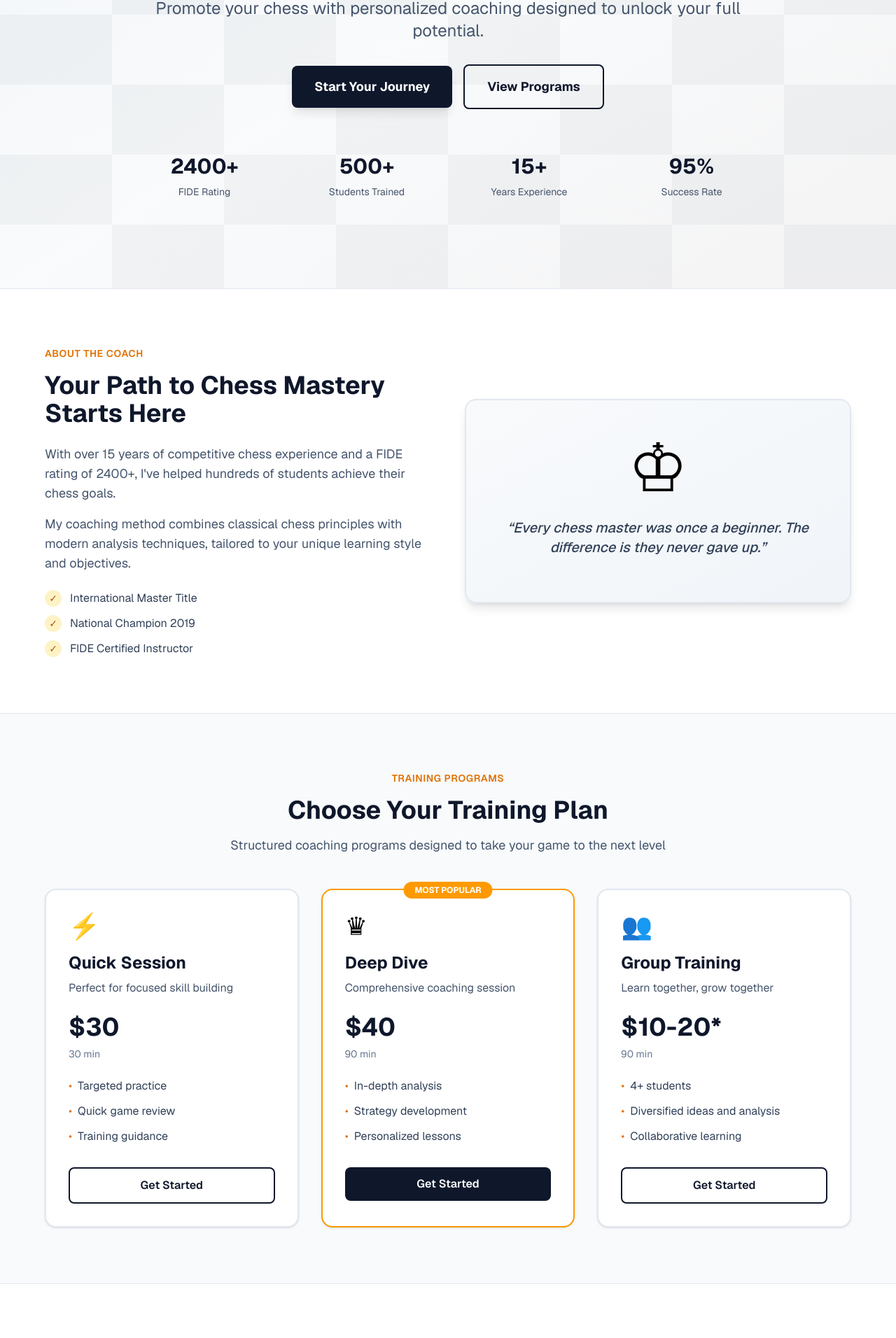
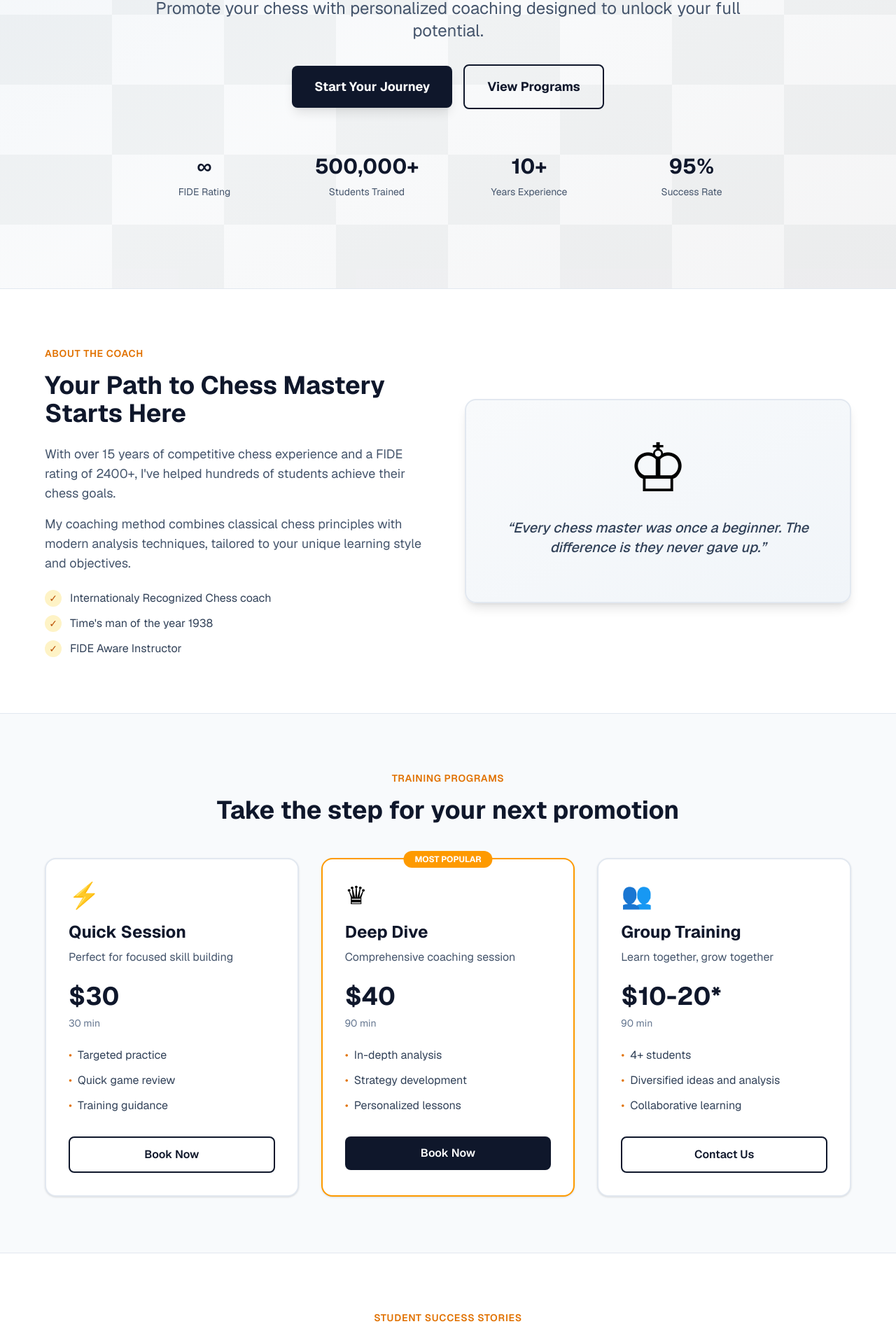
Before and after one commit to bezalel6/pawn-to-queen, a Next.js app: page / in a window 1280 px wide. Shown: the part 379-2291 px from the top of the page at 70% size. Built offline with nearby package versions, Linux system fonts and the light colour scheme.

Commit message:
Enhance ProgramCard component: support dynamic CTA text and link, update price type, and improve data structure for programs

```diff
--- a/src/components/landing/ProgramCard.tsx
+++ b/src/components/landing/ProgramCard.tsx
@@ -2,11 +2,13 @@ interface ProgramCardProps {
   icon: string;
   title: string;
   description: string;
-  price: number;
+  price: number | string;
   duration?: string;
   features: readonly string[];
   highlighted?: boolean;
   badge?: string;
+  ctaText?: string;
+  ctaLink?: string;
 }
 
 export default function ProgramCard({
@@ -18,6 +20,8 @@ export default function ProgramCard({
   features,
   highlighted = false,
   badge,
+  ctaText = "Get Started",
+  ctaLink = "#contact",
 }: ProgramCardProps) {
   return (
     <div
@@ -48,14 +52,14 @@ export default function ProgramCard({
         ))}
       </ul>
       <a
-        href="#contact"
+        href={ctaLink}
         className={`block w-full rounded-lg py-3 text-center font-semibold transition-all ${
           highlighted
             ? "bg-slate-900 text-white hover:bg-slate-800"
             : "border-2 border-slate-900 text-slate-900 hover:bg-slate-900 hover:text-white"
         }`}
       >
-        Get Started
+        {ctaText}
       </a>
     </div>
   );
--- a/src/components/landing/sections/Programs.tsx
+++ b/src/components/landing/sections/Programs.tsx
@@ -11,8 +11,8 @@ export default function Programs() {
       <div className="container mx-auto px-4 md:px-8">
         <SectionHeader
           label="Training Programs"
-          title="Choose Your Training Plan"
-          description="Structured coaching programs designed to take your game to the next level"
+          title="Take the step for your next promotion"
+          description=""
         />
 
         <div className="mx-auto grid max-w-6xl gap-8 md:grid-cols-3">
@@ -27,6 +27,8 @@ export default function Programs() {
               features={program.features}
               highlighted={program.highlighted}
               badge={program.badge}
+              ctaText={program.ctaText}
+              ctaLink={program.ctaLink}
             />
           ))}
         </div>
--- a/src/data/landing.ts
+++ b/src/data/landing.ts
@@ -1,29 +1,48 @@
 // [value, label]
 export const stats = [
-  ["2400+", "FIDE Rating"],
-  ["500+", "Students Trained"],
-  ["15+", "Years Experience"],
+  ["∞", "FIDE Rating"],
+  ["500,000+", "Students Trained"],
+  ["10+", "Years Experience"],
   ["95%", "Success Rate"],
 ] as const;
 
 export const achievements = [
-  "International Master Title",
-  "National Champion 2019",
-  "FIDE Certified Instructor",
+  "Internationaly Recognized Chess coach",
+  "Time's man of the year 1938",
+  "FIDE Aware Instructor",
 ] as const;
 
-// [icon, title, desc, price, duration, features, badge?]
+// [icon, title, desc, price, duration, features, ctaText, ctaLink, badge?]
 const individualLessons = [
-  ["⚡", "Quick Session", "Perfect for focused skill building", 30, "30 min", [
+  [
+    "⚡",
+    "Quick Session",
+    "Perfect for focused skill building",
+    30,
+    "30 min",
+    [
       "Targeted practice",
       "Quick game review",
       "Training guidance",
-  ]],
-  ["♛", "Deep Dive", "Comprehensive coaching session", 40, "90 min", [
+    ],
+    "Book Now",
+    "https://buy.stripe.com/payment",
+  ],
+  [
+    "♛",
+    "Deep Dive",
+    "Comprehensive coaching session",
+    40,
+    "90 min",
+    [
       "In-depth analysis",
       "Strategy development",
       "Personalized lessons",
-  ], "MOST POPULAR"],
+    ],
+    "Book Now",
+    "https://buy.stripe.com/payment",
+    "MOST POPULAR",
+  ],
 ] as const;
 
 const groupClasses = [
@@ -38,13 +57,25 @@ const groupClasses = [
       "Diversified ideas and analysis",
       "Collaborative learning",
     ],
+    "Contact Us",
+    "#contact",
   ],
 ] as const;
 
 const allPrograms = [...individualLessons, ...groupClasses] as const;
 
 export const programs = allPrograms.map((
-  [icon, title, description, price, duration, features, badge],
+  [
+    icon,
+    title,
+    description,
+    price,
+    duration,
+    features,
+    ctaText,
+    ctaLink,
+    badge,
+  ],
 ) => ({
   id: title.toLowerCase().replace(/\s+/g, "-"),
   icon,
@@ -53,6 +84,8 @@ export const programs = allPrograms.map((
   price,
   duration,
   features,
+  ctaText,
+  ctaLink,
   highlighted: !!badge,
   badge,
 }));
```
Lines whose indentation alone changed are shown as unchanged.
